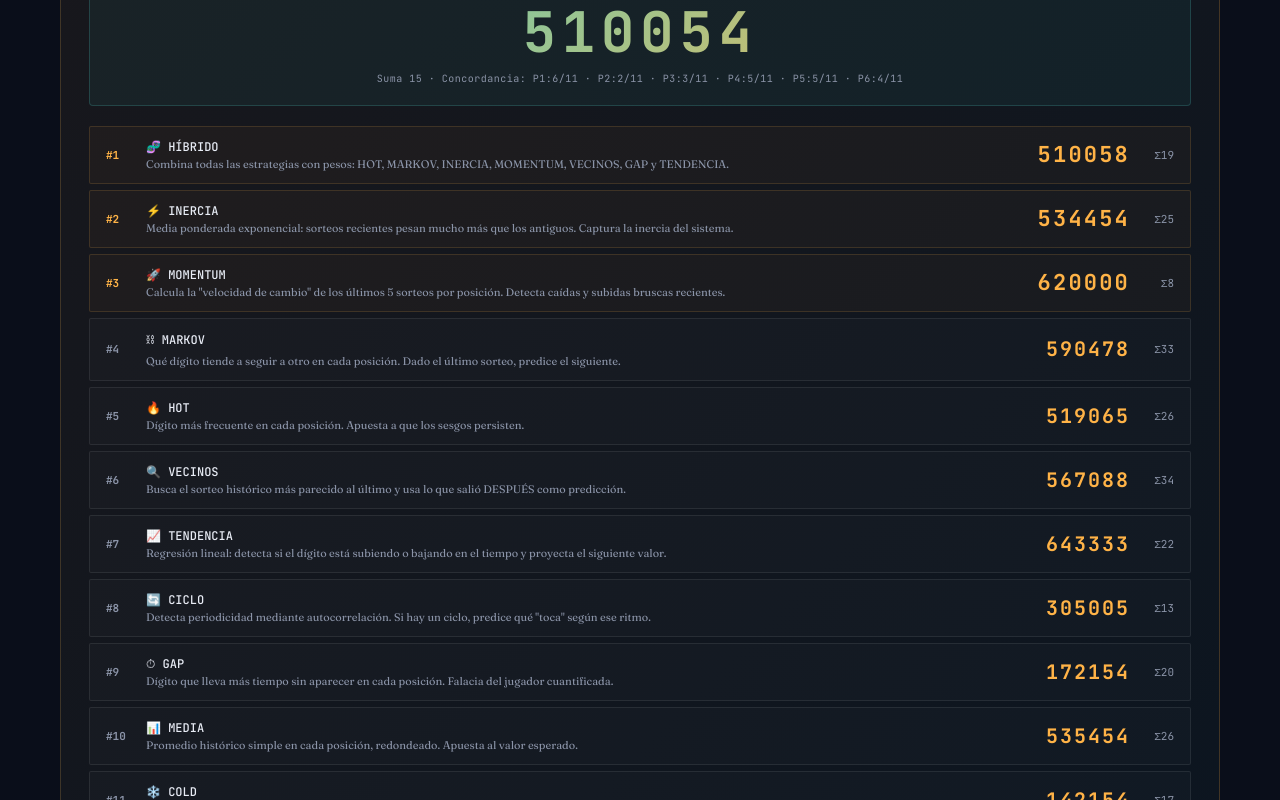
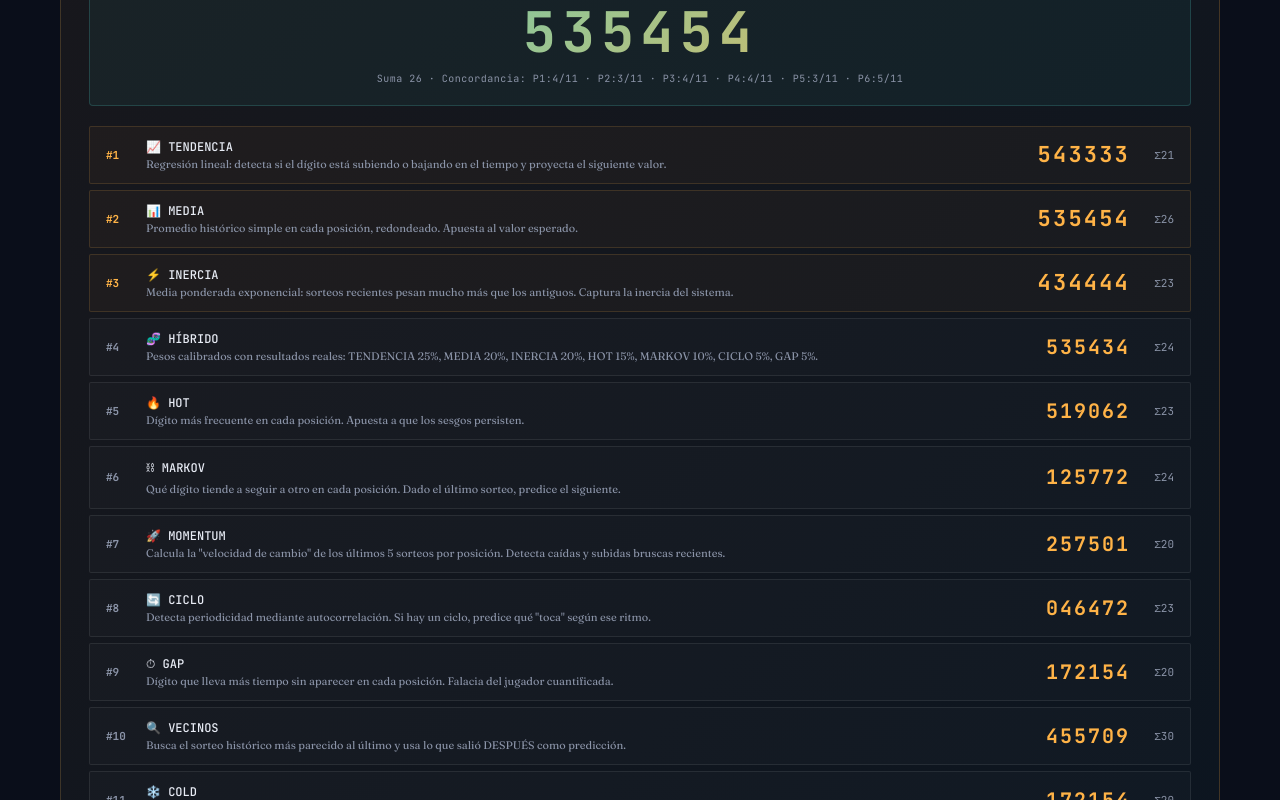
Before and after one commit to ivanes285/claude-lot, a React (Vite) app: page / in a window 1280 px wide. Shown: the part 920-1720 px from the top of the page. Built offline with nearby package versions, Linux system fonts and the light colour scheme; no server answers; the database is empty.

Commit message:
refactor: rebalancear HÍBRIDO con pesos reales + reordenar ranking por rendimiento + sorteo 246402

```diff
--- a/src/components/TopPicks.tsx
+++ b/src/components/TopPicks.tsx
@@ -7,18 +7,19 @@ interface Props {
 }
 
 // Order strategies by relevance (best first)
+// Ordenados por rendimiento real en 3 sorteos comparados
 const RANKED_KEYS = [
-  'hybrid',     // Combina todo
-  'inercia',    // Captura tendencia reciente
-  'momentum',   // Detecta cambios bruscos
-  'markov',     // Transiciones
-  'hot',        // Frecuencia histórica
-  'vecinos',    // Patrón similar
-  'tendencia',  // Regresión
-  'ciclo',      // Periodicidad
-  'gap',        // Atrasados
-  'mean',       // Promedio
-  'cold',       // Menos frecuente
+  'tendencia',  // #1 ganó sorteo 3, consistente
+  'mean',       // #2 ganó sorteo 1, 2do en sorteo 3
+  'inercia',    // #3 consistente top 3
+  'hybrid',     // #4 combina los mejores con pesos reales
+  'hot',        // #5 ganó sorteo 2
+  'markov',     // #6 transiciones
+  'momentum',   // #7 cambios bruscos
+  'ciclo',      // #8 periodicidad
+  'gap',        // #9 atrasados
+  'vecinos',    // #10 patrón similar
+  'cold',       // #11 menos frecuente
 ] as const;
 
 export function TopPicks({ draws }: Props) {
--- a/src/data/draws.json
+++ b/src/data/draws.json
@@ -1,4 +1,5 @@
 [
+  "246402",
   "520000",
   "444685",
   "003226",
--- a/src/utils/strategies.ts
+++ b/src/utils/strategies.ts
@@ -109,19 +109,18 @@ export const strategies: Record<StrategyName, Strategy> = {
   hybrid: {
     label: 'HÍBRIDO',
     icon: '🧬',
-    explain: 'Combina todas las estrategias con pesos: HOT, MARKOV, INERCIA, MOMENTUM, VECINOS, GAP y TENDENCIA.',
-    logic: 'Σ pesos × score',
+    explain: 'Pesos calibrados con resultados reales: TENDENCIA 25%, MEDIA 20%, INERCIA 20%, HOT 15%, MARKOV 10%, CICLO 5%, GAP 5%.',
+    logic: 'Σ pesos reales',
     compute: (draws: Draw[]) => {
       const num: number[] = [], detail: string[] = [];
       const preds = [
+        { r: strategies.tendencia.compute(draws).num, w: 0.25 },
+        { r: strategies.mean.compute(draws).num, w: 0.20 },
+        { r: strategies.inercia.compute(draws).num, w: 0.20 },
         { r: strategies.hot.compute(draws).num, w: 0.15 },
-        { r: strategies.markov.compute(draws).num, w: 0.15 },
-        { r: strategies.inercia.compute(draws).num, w: 0.15 },
-        { r: strategies.momentum.compute(draws).num, w: 0.15 },
-        { r: strategies.vecinos.compute(draws).num, w: 0.15 },
-        { r: strategies.gap.compute(draws).num, w: 0.10 },
-        { r: strategies.tendencia.compute(draws).num, w: 0.10 },
+        { r: strategies.markov.compute(draws).num, w: 0.10 },
         { r: strategies.ciclo.compute(draws).num, w: 0.05 },
+        { r: strategies.gap.compute(draws).num, w: 0.05 },
       ];
       for (let p = 0; p < 6; p++) {
         const scores = Array(10).fill(0) as number[];
```
